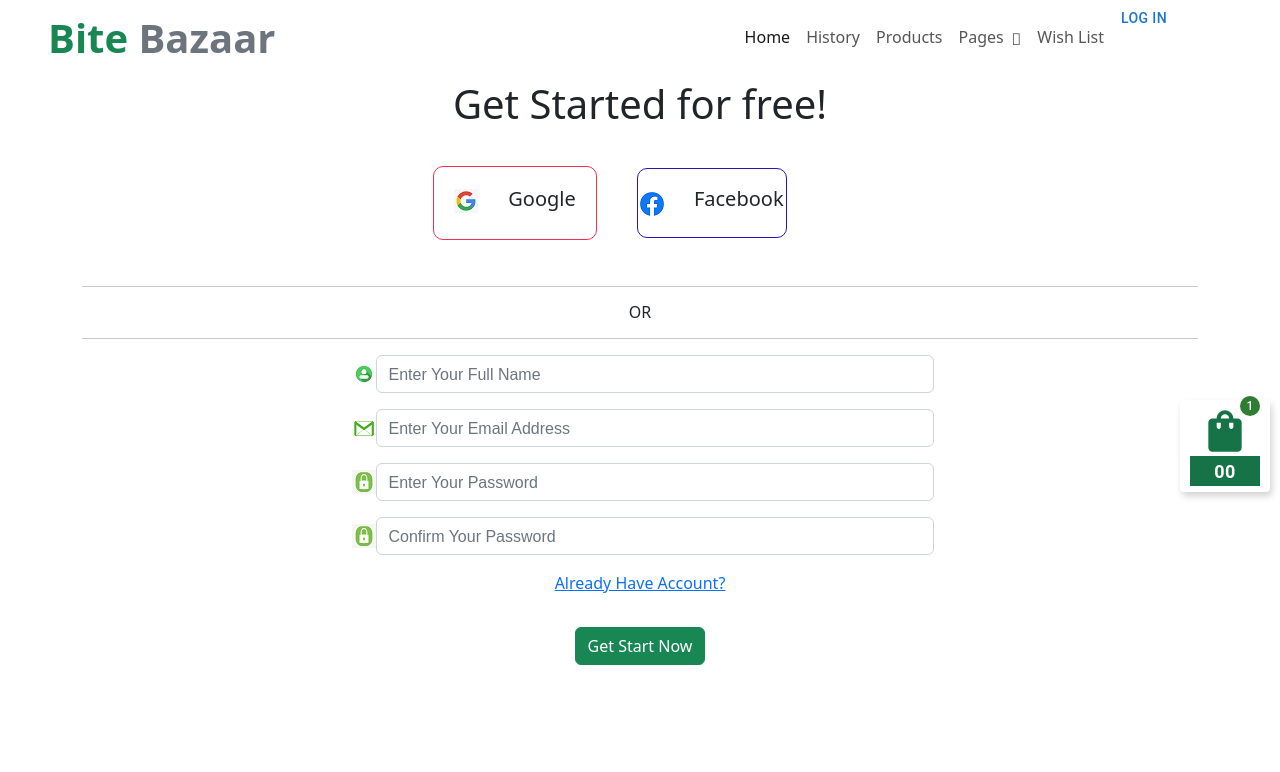
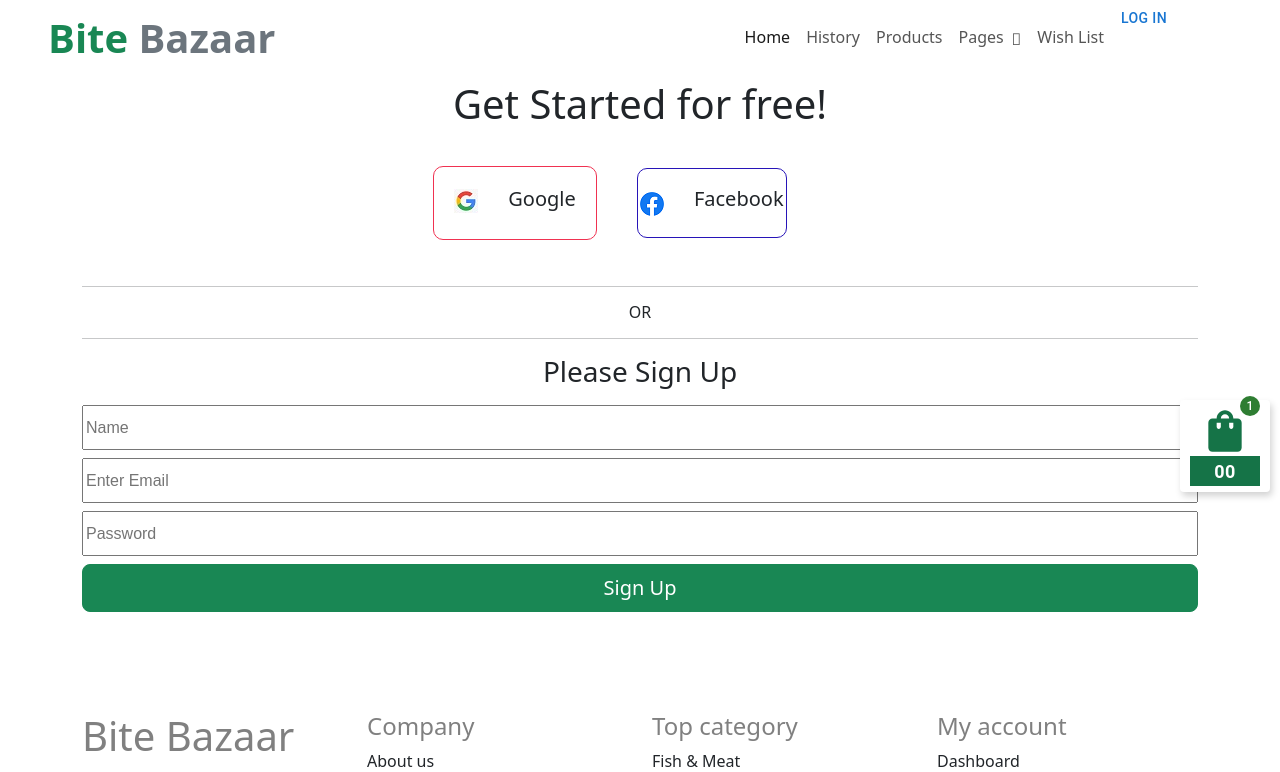
Before and after one commit to Ijazliaqat/Final_Bootcamp_Project, a React (Create React App) app: page /signup in a window 1280 px wide. Shown: the top 772 px of the page. Built offline with nearby package versions, Linux system fonts and the light colour scheme.

Commit message:
#comment change backend integrated signin sigup

```diff
--- /dev/null
+++ b/src/componets/app-alert/app-alert.jsx
@@ -0,0 +1,15 @@
+import React from 'react'
+
+const AppAlert = (props) => {
+    const { errMesg } = props;
+    return (
+        <div>
+            {errMesg && <div class="alert col-3 position-absolute top-2 end-0 alert-danger alert-dismissible fade show" role="alert">
+                {errMesg}
+                <button type="button" class="btn-close" data-bs-dismiss="alert" aria-label="Close"></button>
+            </div>}
+        </div>
+    )
+}
+
+export default AppAlert
--- a/src/componets/authentication/sign-in/sign-in.jsx
+++ b/src/componets/authentication/sign-in/sign-in.jsx
@@ -5,13 +5,17 @@ import GitHub from '../../../assets/images/GitHub.png';
 import useSignIn from './use-sign-in';
 import { Formik, Form, Field } from 'formik';
 import './sigin-in.css'
+import AppAlert from '../../app-alert/app-alert';
+import { Link } from 'react-router-dom';
 
 export const SignIn = () => {
-  const { initialValuesSignIn, signInSchema, signInHandler } = useSignIn();
+
+  const { initialValuesSignIn, signInSchema, signInHandler, error } = useSignIn();
 
   return (
     <>
       <div className='container'>
+        <AppAlert errMesg={error} />
         <div className='d-flex flex-wrap  justify-content-center'>
           <div className='border border-danger rounded-5 my-2 py-2 px-4 d-flex mx-2'>
             <img src={google} alt="googleicon" />
@@ -77,12 +81,12 @@ export const SignIn = () => {
                 <h1 className="h3 text-center mb-3 fw-normal">Please sign in</h1>
 
                 <div className="form-floating">
-                  <Field name='email' type='email' className='col-12 field-input'  placeholder="Enter Email" />
-                 {errors.email&& touched.email && <div  className='text-danger'>{errors.email}</div> }
+                  <Field name='email' type='email' className='col-12 field-input' placeholder="Enter Email" />
+                  {errors.email && touched.email && <div className='text-danger'>{errors.email}</div>}
                 </div>
                 <div className="form-floating my-2">
-                  <Field name='password' type='password' className='col-12  field-input' placeholder='Password'/>
-                  {errors.password&& touched.password && <div className='text-danger'>{errors.password}</div> }
+                  <Field name='password' type='password' className='col-12  field-input' placeholder='Password' />
+                  {errors.password && touched.password && <div className='text-danger'>{errors.password}</div>}
                 </div>
 
                 <div className="checkbox mb-3">
@@ -91,6 +95,11 @@ export const SignIn = () => {
                   </label>
                 </div>
                 <button className="w-100 btn btn-lg btn-success" type="submit">Sign in</button>
+                <div class="position-relative">
+                  <Link to='/signup'>
+                    <button type="button" class="btn btn-secondary mt-3 position-absolute bottom-3 end-0">Create New Account</button>
+                  </Link>
+                </div>
               </Form>)}
           </Formik>
         </main>
--- a/src/componets/authentication/sign-in/use-sign-in.jsx
+++ b/src/componets/authentication/sign-in/use-sign-in.jsx
@@ -1,10 +1,15 @@
-import { useDispatch } from 'react-redux';
+import { useDispatch, useSelector } from 'react-redux';
+import { useNavigate } from 'react-router-dom';
 import * as Yup from 'yup';
-import { signInThunk } from '../../../store/siginSlice/signinThunk';
+import { singinUserThunk } from '../../../store/auth/signinSlice';
 
 const useSignIn = () => {
 
-    const dispatch = useDispatch()
+    const { error } = useSelector(state => state.sigin)
+    console.log(error);
+    const dispatch = useDispatch();
+
+    const navigate = useNavigate();
 
     const initialValuesSignIn = {
         email: '',
@@ -16,14 +21,13 @@ const useSignIn = () => {
         password: Yup.string().required('Enter your Password')
     })
 
-    const signInHandler = (values) =>{
+    const signInHandler = (values) => {
         // console.log(values);
 
-        dispatch(signInThunk(values))
-
+        dispatch(singinUserThunk({values,navigate}))
     }
     return {
-        initialValuesSignIn, signInSchema ,signInHandler
+        initialValuesSignIn, signInSchema, signInHandler, error
     }
 }
 
--- a/src/componets/authentication/sign-up/sign-up.jsx
+++ b/src/componets/authentication/sign-up/sign-up.jsx
@@ -5,12 +5,21 @@ import facebook from "../sign-up/icons/facebookIcon.png";
 import userIcon from "../sign-up/icons/userIcon.jpg";
 import emailIcon from "../sign-up/icons/emailIcon.png";
 import passworIcon from "../sign-up/icons/passwordIcon.png";
+import { Field, Form, Formik } from "formik";
+import useSignUp from "./use-sign-up";
+import AppAlert from "../../app-alert/app-alert";
 
 export const SignUp = () => {
+
+  const { initialValuesSignUp, signUpSchema, signUpHandler, error } = useSignUp();
 
   return (
     <>
       <div className="container ">
+       {error && <div class="alert col-3 position-absolute top-2 end-0 alert-warning alert-dismissible fade show" role="alert">
+          {error}
+          <button type="button" class="btn-close" data-bs-dismiss="alert" aria-label="Close"></button>
+        </div>}
         <h1 className="d-flex justify-content-center">Get Started for free!</h1>
 
         <div className="containerGF">
@@ -35,7 +44,33 @@ export const SignUp = () => {
         <span>
           <hr />
         </span>
-        <form>
+
+        <Formik
+          initialValues={initialValuesSignUp}
+          validationSchema={signUpSchema}
+          onSubmit={signUpHandler}
+        >
+          {({ errors, touched }) => (
+            <Form>
+              <h1 className="h3 text-center mb-3 fw-normal">Please Sign Up</h1>
+              <div className="form-floating mb-2">
+                <Field name='name' type='text' className='col-12 field-input' placeholder="Name" />
+                {errors.name && touched.name && <div className='text-danger'>{errors.name}</div>}
+              </div>
+              <div className="form-floating">
+                <Field name='email' type='email' className='col-12 field-input' placeholder="Enter Email" />
+                {errors.email && touched.email && <div className='text-danger'>{errors.email}</div>}
+              </div>
+              <div className="form-floating my-2">
+                <Field name='password' type='password' className='col-12  field-input' placeholder='Password' />
+                {errors.password && touched.password && <div className='text-danger'>{errors.password}</div>}
+              </div>
+
+              <button className="w-100 btn btn-lg btn-success" type="submit">Sign Up</button>
+            </Form>)}
+        </Formik>
+
+        {/* <form>
           <div className="mb-3 d-flex justify-content-center">
             <label className="signUpLabel">
               <img src={userIcon} alt="userIcon" />
@@ -112,7 +147,7 @@ export const SignUp = () => {
               Get Start Now
             </button>
           </div>
-        </form>
+        </form> */}
       </div>
     </>
   );
--- /dev/null
+++ b/src/componets/authentication/sign-up/use-sign-up.jsx
@@ -0,0 +1,33 @@
+import { useDispatch, useSelector } from 'react-redux';
+import { signupUserThunk } from '../../../store/auth/signinSlice';
+import * as Yup from 'yup';
+import { useNavigate } from 'react-router-dom';
+
+const useSignUp = () => {
+  const {error} = useSelector(state=>state.sigin)
+  const dispatch = useDispatch();
+  console.log(error);
+  const navigate = useNavigate();
+  const initialValuesSignUp = {
+    name: '',
+    email: '',
+    password: ''
+  }
+
+  const signUpSchema = Yup.object().shape({
+    name: Yup.string().required('Enter Your Name'),
+    email: Yup.string().required('Enter your Email'),
+    password: Yup.string().required('Enter your Password')
+  })
+
+  const signUpHandler = (values) => {
+    console.log(values);
+    // navigate('/log-in')
+    dispatch(signupUserThunk({values,navigate}))
+  }
+  return {
+    initialValuesSignUp, signUpSchema, signUpHandler, error
+  }
+}
+
+export default useSignUp
--- /dev/null
+++ b/src/store/auth/signinSlice.js
@@ -0,0 +1,59 @@
+import axios from '../../axios/axios';
+
+const { createSlice, createAsyncThunk } = require("@reduxjs/toolkit");
+
+// thunk
+
+export const singinUserThunk = createAsyncThunk('auth/signin',
+    async ({values,navigate}) => {
+        try {
+            const response = await axios.put('authentication/log-in', values).then(()=>navigate('/'));
+            console.log(response.data);
+            // navigate('/')
+            return response.data
+        } catch (error) {
+            console.log(error.response.data.message);
+            // alert(error.response.data.message)
+            return error.response.data.message
+        }
+
+    }
+)
+
+export const signupUserThunk = createAsyncThunk('auth/siginup',
+    async ({values,navigate}) => {
+        try {
+            const response = await axios.post('authentication/sign-up', values).then(()=>navigate('/log-in'))
+            // navigate('/log-in')
+            return response.data
+        } catch (error) {
+           return error.response.data.message
+        }
+    })
+
+const initialState = {
+    message:'',
+    error: ''
+}
+
+const siginSlice = createSlice({
+    name: 'sigin',
+    initialState,
+    reducers: {
+
+    },
+
+    extraReducers(builder) {
+        // siginFullfilledReducer(builder, signInThunk)
+
+        builder.addCase(singinUserThunk.fulfilled, (state, action) => {
+            state.error = action.payload
+        })
+
+        builder.addCase(signupUserThunk.fulfilled, (state,action)=>{
+            state.error= action.payload
+        })
+    }
+})
+
+export default siginSlice.reducer
--- a/src/store/siginSlice/signinReducer.js
+++ /dev/null
@@ -1,6 +0,0 @@
-
-export const siginFullfilledReducer = (builder, action)=>{
-    builder.addCase(action.fulfilled,(state, {payload})=>{
-        console.log(payload);
-    })
-}
--- a/src/store/siginSlice/signinSlice.js
+++ /dev/null
@@ -1,19 +0,0 @@
-const { createSlice } = require("@reduxjs/toolkit");
-const { siginFullfilledReducer } = require("./signinReducer");
-const { signInThunk } = require("./signinThunk");
-
-const initialState = {}
-
-const siginSlice = createSlice({
-    name: 'sigin',
-    initialState,
-    reducers:{
-
-    },
-
-    extraReducers (builder){
-        siginFullfilledReducer(builder, signInThunk)
-    }
-})
-
-export default siginSlice.reducer
--- a/src/store/siginSlice/signinThunk.js
+++ /dev/null
@@ -1,16 +0,0 @@
-import { createAsyncThunk } from "@reduxjs/toolkit";
-import axios from '../../axios/axios';
-
-export const signInThunk = createAsyncThunk('auth/signin',
-    async (values, rejectWithValue) => {
-        try {
-            console.log(values);
-            const res = axios.put('authentication/log-in', values)
-            return res.data
-        } catch (err) {
-            console.log(err);
-
-            return err.response.data.message
-        }
-    }
-)
--- a/src/store/store.js
+++ b/src/store/store.js
@@ -1,6 +1,6 @@
 import { configureStore } from "@reduxjs/toolkit";
 import addproductReducer from './addCartSlice/addCartSlice';
-import signinReducer from './siginSlice/signinSlice';
+import signinReducer from './auth/signinSlice';
 
 export const store = configureStore({
     reducer:{
```
